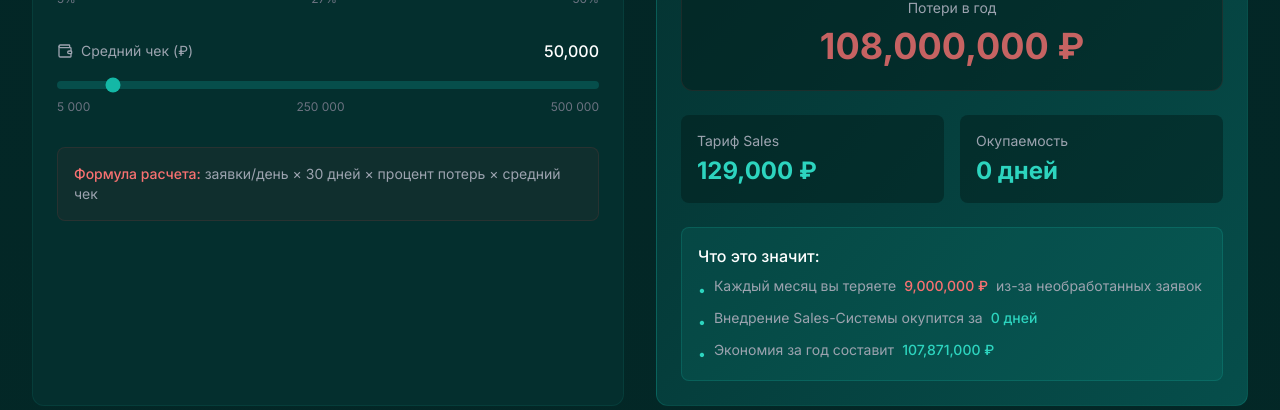
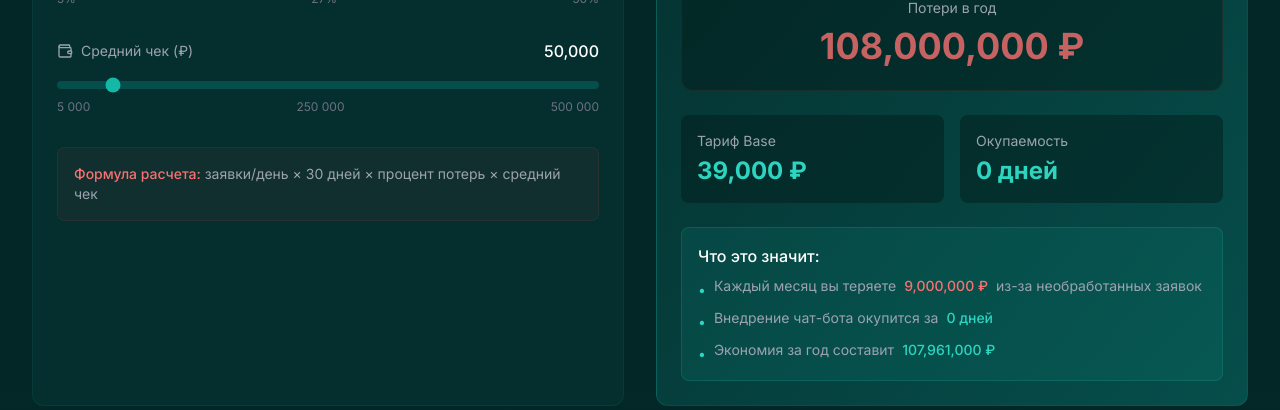
Before and after one commit to timoshinoleg-eng/march, a Next.js app: page / in a window 1280 px wide. Shown: the part 4380-4790 px from the top of the page. Built offline with nearby package versions, Linux system fonts and the light colour scheme.

Commit message:
Fix Calculator.tsx: change Sales to Base, 129k to 39k

```diff
--- a/components/sections/Calculator.tsx
+++ b/components/sections/Calculator.tsx
@@ -6,8 +6,8 @@ import Card from "@/components/ui/Card";
 import Section from "@/components/ui/Section";
 import { Calculator, TrendingDown, AlertTriangle, Wallet, BarChart3 } from "lucide-react";
 
-// Стоимость тарифа Sales для расчета окупаемости
-const SALES_TARIFF_PRICE = 129000;
+// Стоимость тарифа Base для расчета окупаемости
+const BASE_PRICE = 39000;
 
 export default function ROICalculator() {
   // Параметры для расчета потерь
@@ -20,10 +20,10 @@ export default function ROICalculator() {
     return requestsPerDay * 30 * (lossPercent / 100) * avgCheck;
   }, [requestsPerDay, lossPercent, avgCheck]);
 
-  // Окупаемость тарифа Sales (129000 / потери в месяц)
+  // Окупаемость тарифа Base (39000 / потери в месяц)
   const paybackMonths = useMemo(() => {
     if (monthlyLoss === 0) return 0;
-    return SALES_TARIFF_PRICE / monthlyLoss;
+    return BASE_PRICE / monthlyLoss;
   }, [monthlyLoss]);
 
   // Потери в год
@@ -194,9 +194,9 @@ export default function ROICalculator() {
 
               <div className="grid grid-cols-2 gap-4">
                 <div className="p-4 rounded-lg bg-bg-primary/50">
-                  <div className="text-sm text-gray-400 mb-1">Тариф Sales</div>
+                  <div className="text-sm text-gray-400 mb-1">Тариф Base</div>
                   <div className="text-2xl font-bold text-primary-400">
-                    {SALES_TARIFF_PRICE.toLocaleString()} ₽
+                    {BASE_PRICE.toLocaleString()} ₽
                   </div>
                 </div>
 
@@ -220,7 +220,7 @@ export default function ROICalculator() {
                   </li>
                   <li className="flex items-start gap-2">
                     <span className="text-primary-400 mt-1">•</span>
-                    Внедрение Sales-Системы окупится за <span className="text-primary-400 font-medium">
+                    Внедрение чат-бота окупится за <span className="text-primary-400 font-medium">
                       {paybackMonths < 1
                         ? `${(paybackMonths * 30).toFixed(0)} дней`
                         : `${paybackMonths.toFixed(1)} месяцев`
@@ -229,7 +229,7 @@ export default function ROICalculator() {
                   </li>
                   <li className="flex items-start gap-2">
                     <span className="text-primary-400 mt-1">•</span>
-                    Экономия за год составит <span className="text-primary-400 font-medium">{Math.round(yearlyLoss - SALES_TARIFF_PRICE).toLocaleString()} ₽</span>
+                    Экономия за год составит <span className="text-primary-400 font-medium">{Math.round(yearlyLoss - BASE_PRICE).toLocaleString()} ₽</span>
                   </li>
                 </ul>
               </div>
```
